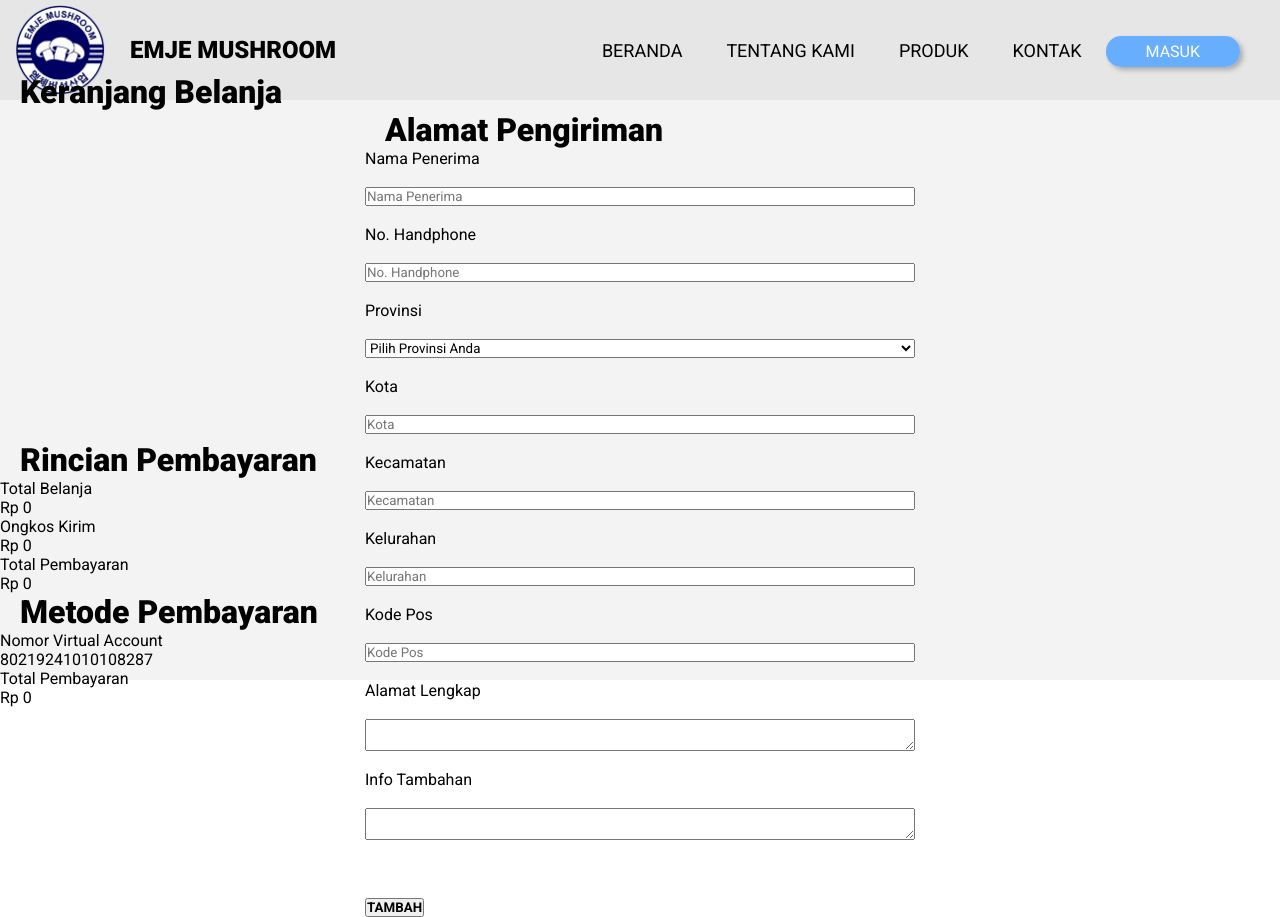
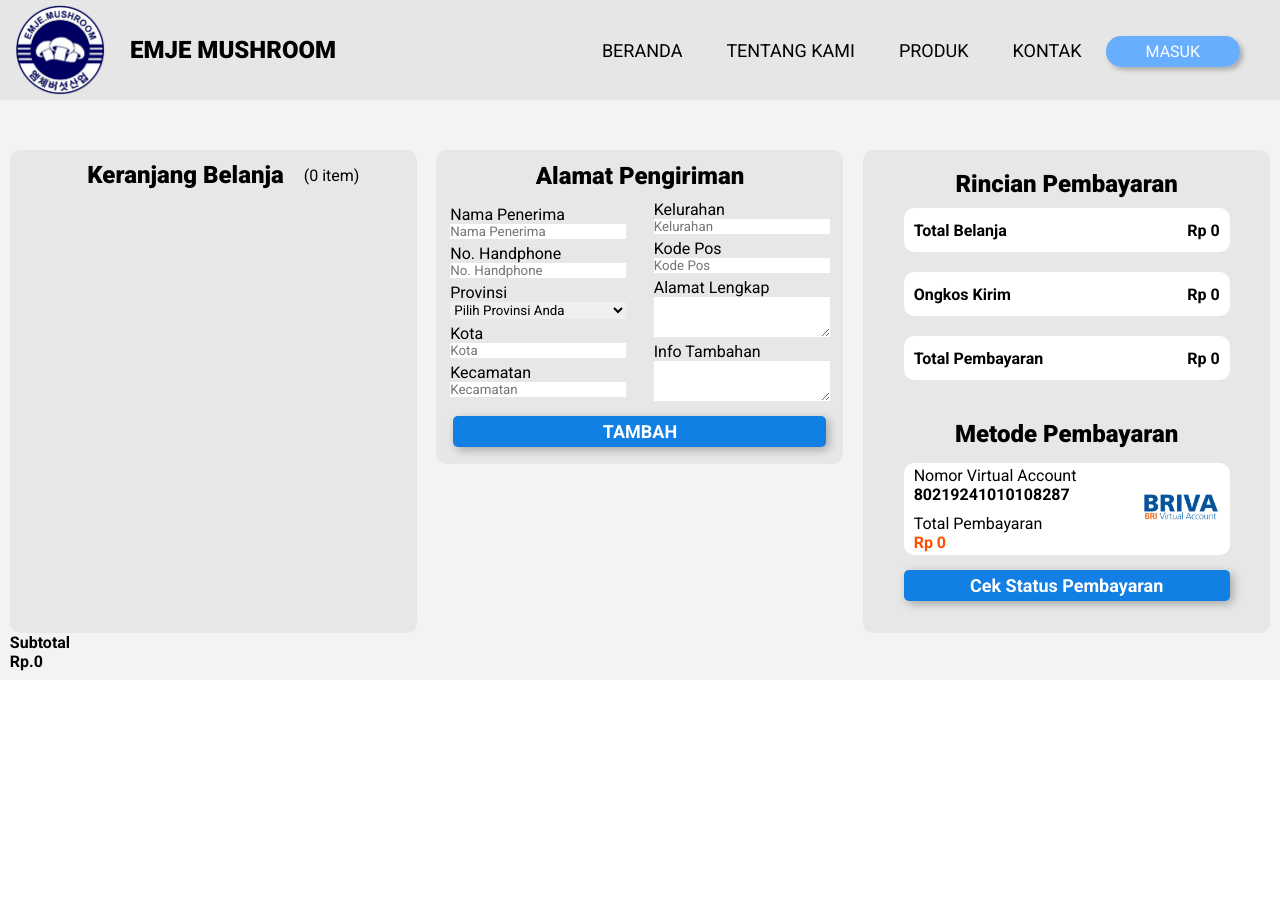
Before and after one commit to Branditya/Mockup-Perancangan-Website, a plain HTML site: page pembayaran.html in a window 1280 px wide. After the commit the page ends 800 px from the top, so only its background shows below. Drawn offline with Linux system fonts and the light colour scheme.

Commit message:
DONEEEEE

```diff
--- a/pembayaran.html
+++ b/pembayaran.html
@@ -40,19 +40,27 @@
 
     <!-- Start Pembayaran -->
     <div class="pembayaran container">
-        <div class="belanja">
-            <h1>Keranjang Belanja</h1>
+        <div class="keranjang">
+            <div class="belanja">
+                <div class="teks">
+                    <h1>Keranjang Belanja</h1>
+                    <p>(0 item)</p>
+                </div>
+            </div>
+            <b><p>Subtotal</p>
+            <p>Rp.0</p></b>
         </div>
+
         <div class="alamat">
             <form  method="POST" action="proses.php">
                 <h1>Alamat Pengiriman</h1>
-                <div>
+                <div class="inputan">
                     <div class="left">
-                        <label for="Nama Penerima">Nama Penerima</label><br>
-                        <input type="text" placeholder="Nama Penerima"><br>
-                        <label for="No. Handphone">No. Handphone</label><br>
-                        <input type="number" placeholder="No. Handphone"><br>
-                        <label for="Provinsi">Provinsi</label><br>
+                        <label for="Nama Penerima">Nama Penerima</label>
+                        <input type="text" placeholder="Nama Penerima">
+                        <label for="No. Handphone">No. Handphone</label>
+                        <input type="number" placeholder="No. Handphone">
+                        <label for="Provinsi">Provinsi</label>
                         <select name="Provinsi">Provinsi
                             <option value="Pilih Provinsi Anda">Pilih Provinsi Anda</option>
                             <option value="Bali">Bali</option>
@@ -88,50 +96,53 @@
                             <option value="Sumatera Selatan">Sumatera Selatan</option>
                             <option value="Sumatera Utara">Sumatera Utara</option>
                             <option value="Yogyakarta">Yogyakarta</option>
-                        </select><br>
-                        <label for="Kota">Kota</label><br>
-                        <input type="text" placeholder="Kota"><br>
-                        <label for="Kecamatan">Kecamatan</label><br>
-                        <input type="text" placeholder="Kecamatan"><br>
+                        </select>
+                        <label for="Kota">Kota</label>
+                        <input type="text" placeholder="Kota">
+                        <label for="Kecamatan">Kecamatan</label>
+                        <input type="text" placeholder="Kecamatan">
                     </div>
                     <div class="right">
-                        <label for="Kelurahan">Kelurahan</label><br>
-                        <input type="text" placeholder="Kelurahan"><br>
-                        <label for="Kode Pos">Kode Pos</label><br>
-                        <input type="number" placeholder="Kode Pos"><br>
-                        <label for="Alamat Lengkap">Alamat Lengkap</label><br>
-                        <textarea name="Alamat lengkap" cols="30" rows="2"></textarea><br>
-                        <label for="Info Tambahan">Info Tambahan</label><br>
-                        <textarea name="Info Tambahan" cols="30" rows="2"></textarea><br>
+                        <label for="Kelurahan">Kelurahan</label>
+                        <input type="text" placeholder="Kelurahan">
+                        <label for="Kode Pos">Kode Pos</label>
+                        <input type="number" placeholder="Kode Pos">
+                        <label for="Alamat Lengkap">Alamat Lengkap</label>
+                        <textarea name="Alamat lengkap" cols="30" rows="2"></textarea>
+                        <label for="Info Tambahan">Info Tambahan</label>
+                        <textarea name="Info Tambahan" cols="30" rows="2"></textarea>
                     </div>
                 </div>
-                <div>
-                    <br><br>
-                    <button type="button"value="TAMBAH"><b>TAMBAH</b></button>
-                </div>
+                <button type="button"value="TAMBAH"><b>TAMBAH</b></button>
             </form>
         </div>
         <div class="rincian">
             <h1>Rincian Pembayaran</h1>
-            <div>
+            <div class="kolom">
                 <P>Total Belanja</P>
                 <p>Rp 0</p>
             </div>
-            <div>
+            <div class="kolom">
                 <P>Ongkos Kirim</P>
                 <p>Rp 0</p>
             </div>
-            <div>
+            <div class="kolom">
                 <P>Total Pembayaran</P>
                 <p>Rp 0</p>
             </div>
             <h1>Metode Pembayaran</h1>
-            <div>
-                <p>Nomor Virtual Account</p>
-                <p>80219241010108287</p>
-                <p>Total Pembayaran</p>
-                <p>Rp 0</p>
+            <div class="kolombayar">
+                <div class="kiri">
+                    <p>Nomor Virtual Account</p>
+                    <p style="margin-bottom: 10px;"><b>80219241010108287</b></p>
+                    <p>Total Pembayaran</p>
+                    <p style="color: #FF4D00;"><b>Rp 0</b></p>
+                </div>
+                <div class="kanan">
+                    <img src="GAMBAR/BRIVA.png" alt="">
+                </div>
             </div>
+            <button type="button">Cek Status Pembayaran</button>
         </div>
     </div>
     <!-- End of Pembayaran -->
--- a/style.css
+++ b/style.css
@@ -69,7 +69,7 @@ nav.navbar .navigation a:not(:last-child) {
     align-items: center;
     justify-content: center;
 }
-.beranda img {
+.beranda .gambar img {
     height: 382px;
     width: 468px;
     border-radius: 20px 0;
@@ -78,6 +78,13 @@ nav.navbar .navigation a:not(:last-child) {
 .beranda .teks {
     display: flex;
     flex-direction: column;
+}
+.beranda .teks img {
+    width: 158px;
+    height: 100px;
+    margin-left: 170px;
+    position: relative;
+    bottom: -50px;
 }
 .beranda a {
     padding: 6px 40px;
@@ -253,9 +260,7 @@ h3 {
     margin-left: 50px;
     margin-right: 50px;
 }
-.kontak .simbol {
 
-}
 .kontak .simbol .iconify{
     width: 53px;
     height: 53px;
@@ -292,6 +297,9 @@ footer {
     margin-left: auto;
     margin-right: 100px;
     width: 100px;
+    display: flex;
+    flex-direction: row;
+    justify-content: space-around;
 }
 .pembelian .keranjang:hover{
     background-color: #127ee4ad;
@@ -346,15 +354,22 @@ footer {
     background-color: #F4F3F3;
     height: 580px;
     display: flex;
-    flex-direction: column;
-    justify-content: center;
+    flex-direction: row;
+    justify-content: space-around;
+}
+.pembayaran h1{
+    font-size: 24px;
 }
 form {
-    margin: 0 auto;
     width: 550px;
     height: 330px;
     border-radius: 10px;
 
+}
+.keranjang {
+    margin-top: 50px;
+    display: flex;
+    flex-direction: column;
 }
 .belanja img {
     width: 68px;
@@ -362,15 +377,55 @@ form {
 }
 .belanja {
     display: flex;
-    justify-content: center;
-    flex-direction: column;
-
+    justify-content: space-around;
+    border-radius: 10px;
+    flex-direction: row;
+    width: 407px;
+    height: 483px;
+    background-color: #E7E7E7;
+}
+.belanja .teks {
+    display: flex;
+    align-items: center;
+    height: 50px;
 }
 .alamat {
+    margin-top: 50px;
+    width: 407px;
+    height: 314px;
     display: flex;
     justify-content: center;
-    flex-direction: column;
+    flex-direction: row;
     align-items: center;
+    background-color: #E7E7E7;
+    border-radius: 10px;
+}
+.alamat h1 {
+    display: flex;
+    justify-content: center;
+    margin-top: 20px;
+    margin-bottom: 10px;
+}
+.alamat .inputan {
+    display: flex;
+    flex-direction: row;
+    justify-content: space-around;
+}
+.alamat input {
+    width: 176px;
+    border: none;
+    margin-bottom: 5px;
+}
+.alamat select{
+    width: 176px;
+    border: none;
+    margin-bottom: 5px;
+}
+.alamat textarea {
+    width: 176px;
+    height: 40px;
+    border: none;
+    margin-bottom: 5px;
 }
 .alamat  .left {
     display: flex;
@@ -380,13 +435,86 @@ form {
 }
 .alamat  .right {
     display: flex;
+    flex-direction: column;
+}
+.alamat button {
+    background: #127FE4;
+    color: white;
+    font-size: 18px;
+    padding: 5px 0px;
+    width: 373px;
+    border-radius: 5px;
+    border: none;
+    font-weight: bold;
+    box-shadow: 3px 3px 10px rgba(0, 0, 0, 0.281);
+    margin: 10px auto;
+    display: flex;
     justify-content: center;
-    flex-direction: column;
-
 }
 .rincian {
     display: flex;
+    flex-direction: column;
+    background-color:  #E7E7E7;
+    margin-top: 50px;
+    border-radius: 10px;
+    height: 483px;
+    width: 407px;
+}
+.rincian h1 {
+    display: flex;
     justify-content: center;
-    flex-direction: column;
-
+    margin-top: 20px;
+    margin-bottom: 10px;
 }
+.rincian img {
+    width: 78px;
+    height: 28px;
+}
+.rincian .kolom{
+    display: flex;
+    justify-content: space-between;
+    align-items: center;
+    width: 326px;
+    height: 44px;
+    background-color: white;
+    margin: 0 auto 20px auto;
+    border-radius: 10px;
+}
+.rincian .kolom p {
+    margin-left: 10px;
+    margin-right: 10px;
+    font-weight: 700;
+}
+.rincian .kolombayar{
+    display: flex;
+    justify-content: space-between;
+    align-items: center;
+    width: 326px;
+    height: 92px;
+    background-color: white;
+    margin: 5px auto 5px auto;
+    border-radius: 10px;
+}
+.rincian .kiri {
+    margin-left: 10px;
+}
+.rincian .kanan {
+    margin-right: 10px;
+}
+.rincian button {
+    background: #127FE4;
+    color: white;
+    font-size: 18px;
+    padding: 5px 0px;
+    width: 326px;
+    border-radius: 5px;
+    border: none;
+    font-weight: bold;
+    box-shadow: 3px 3px 10px rgba(0, 0, 0, 0.281);
+    margin: 10px auto;
+    display: flex;
+    justify-content: center;
+}
+.pembayaran button:hover {
+    background-color: #127ee4ad;
+}
```
Also changed, not shown: index.html (+2 -1 lines), GAMBAR/BRIVA.png (added), GAMBAR/MENJAMUR.png (added).
